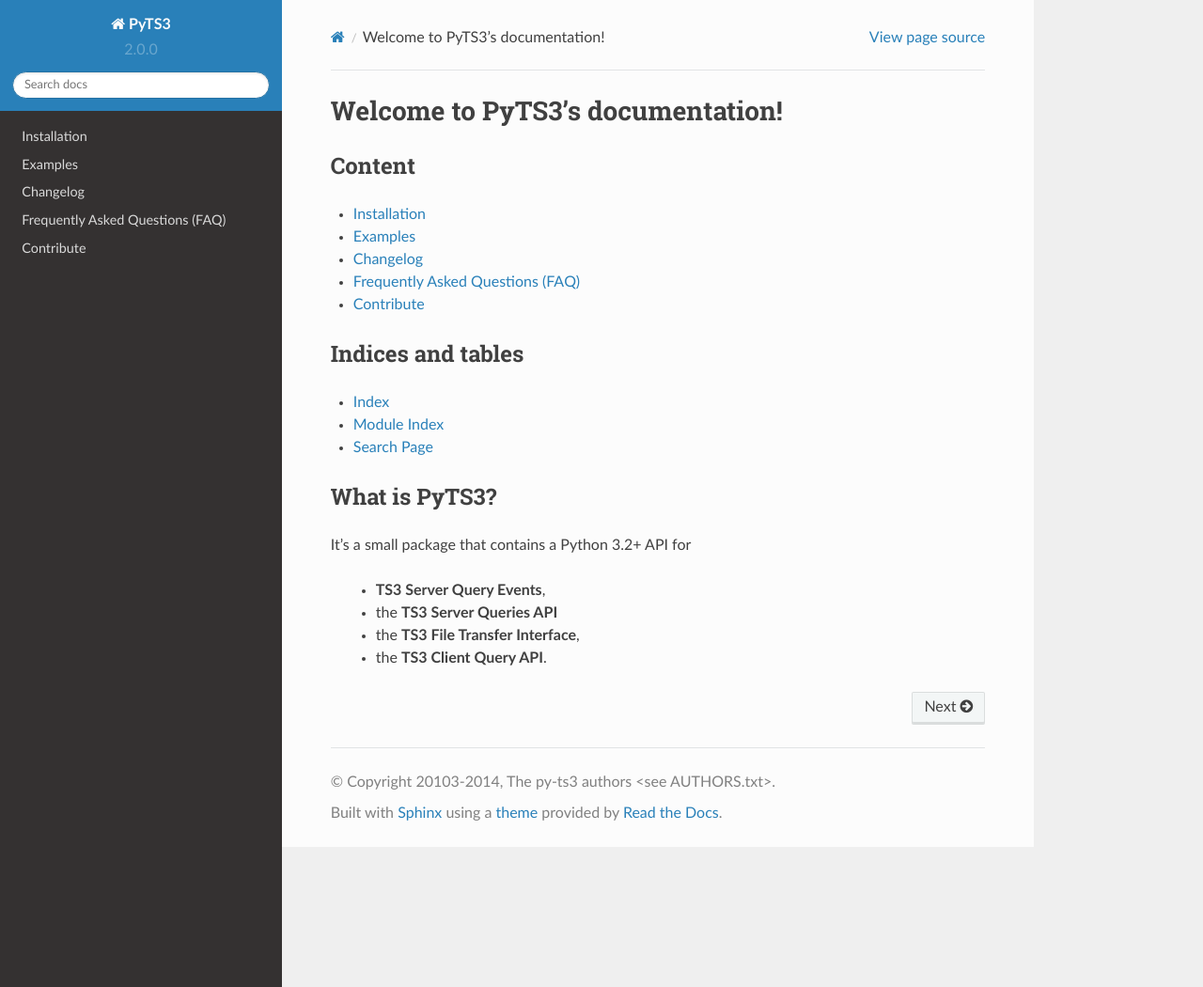
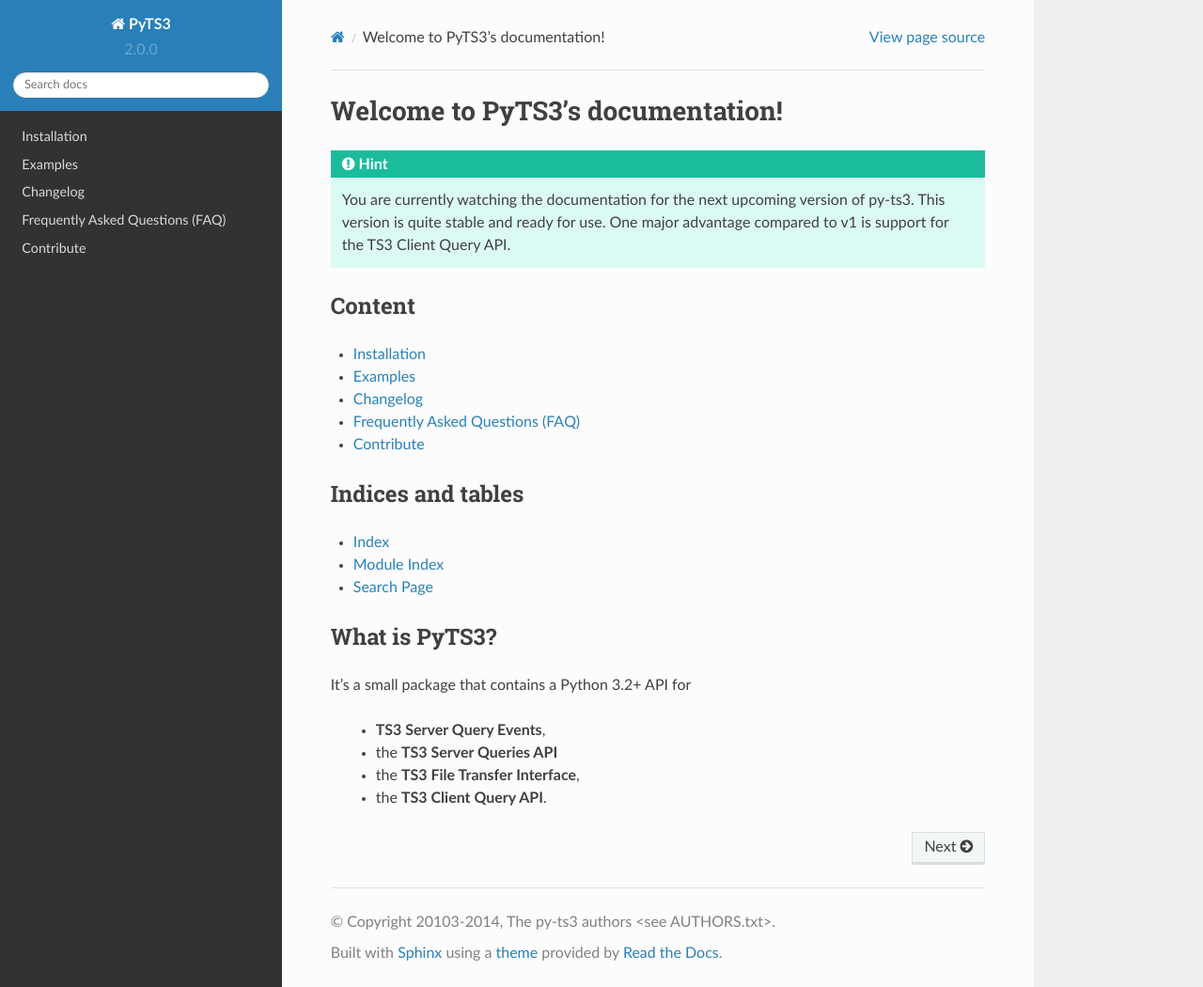
Before and after one commit to benediktschmitt/py-ts3, a Sphinx documentation site: the page built from docs/source/index.rst, in a window 1280 px wide and 1050 px high. Shown: the whole window at 94% size. Built offline with Sphinx 7.4.7 and the Read the Docs theme 2.0.0, drawn with Linux system fonts in a browser that asks for light colours.

Commit message:
*added* hint that this is v2

```diff
--- a/README.rst
+++ b/README.rst
@@ -5,11 +5,11 @@
 ~ `TS3 Server Whitelist <#ts3-server-whitelist>`_
 ~ `Introduction <#introduction>`_
 ~ `Examples <#examples>`_
-~ `Changelog <https://py-ts3.readthedocs.io/en/latest/changelog.html>`_
+~ `Changelog <https://py-ts3.readthedocs.io/en/v2/changelog.html>`_
 ~ `Bugs <#bugs>`_
 ~ `License <#license>`_
 
-**>> Click** `here <https://py-ts3.readthedocs.io/en/latest/changelog.html>`_ **to find out what's new in version 2.0.0. <<**
+**>> Click** `here <https://py-ts3.readthedocs.io/en/v2/changelog.html>`_ **to find out what's new in version 2.0.0. <<**
 
 This package provides a **Python 3 API** for
 
@@ -20,7 +20,7 @@
 * and TS3 client events.
 
 You can find a complete API documentation
-`here <http://py-ts3.readthedocs.org>`_.
+`here <http://py-ts3.readthedocs.io/en/v2/>`_.
 
 .. code-block:: python
 
--- a/docs/source/index.rst
+++ b/docs/source/index.rst
@@ -1,5 +1,11 @@
 Welcome to PyTS3's documentation!
 =================================
+
+.. hint::
+
+    You are currently watching the documentation for the next upcoming
+    version of py-ts3. This version is quite stable and ready for use.
+    One major advantage compared to v1 is support for the TS3 Client Query API.
 
 Content
 -------
```
